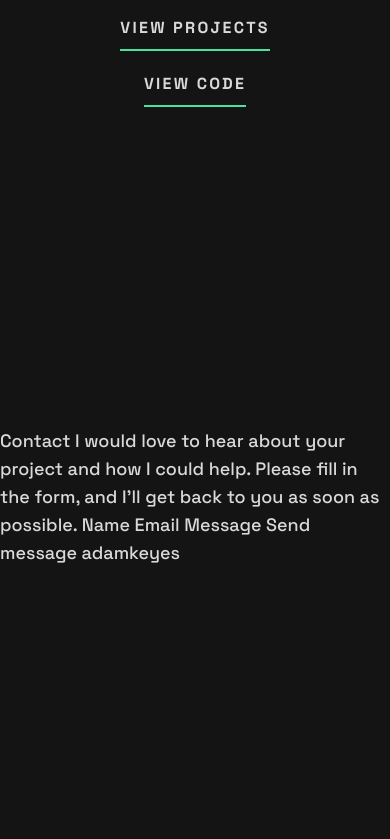
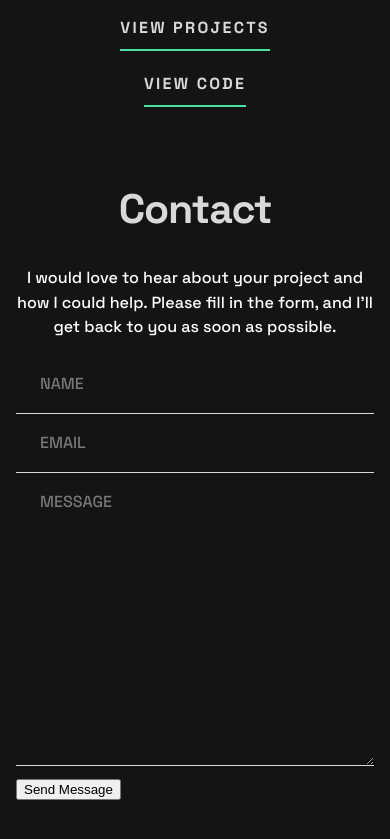
Before and after one commit to hamandatorres/frontend-mentor-single-page-developer-portfolio, a plain HTML site: page index.html in a window 390 px wide. Shown: the part 4476-5315 px from the top of the page. Drawn offline with Linux system fonts and the light colour scheme.

Commit message:
mobily styles
Working on the mobile styles for the contact section

```diff
--- a/index.html
+++ b/index.html
@@ -342,10 +342,56 @@
 					</div>
 				</div>
 			</section>
+			<section class="contact">
+				<div class="wrapper contact__wrapper">
+					<div class="contact__text">
+						<h2 class="contact__headline header__xl">Contact</h2>
+						<p class="contact__description">
+							I would love to hear about your project and how I could help.
+							Please fill in the form, and I’ll get back to you as soon as
+							possible.
+						</p>
+					</div>
+					<form action="" class="contact__form">
+						<div class="contact__control">
+							<label for="name" class="visually-hidden">Name</label>
+							<input
+								type="text"
+								id="name"
+								name="name"
+								placeholder="Name"
+								required
+							/>
+						</div>
+						<div class="contact__control">
+							<label for="email" class="visually-hidden">E-mail</label>
+							<input
+								type="text"
+								id="email"
+								name="email"
+								placeholder="Email"
+								required
+							/>
+						</div>
+						<div class="contact__control">
+							<label for="message" class="visually-hidden">Message</label>
+							<textarea
+								name="message"
+								id="message"
+								cols="30"
+								rows="10"
+								placeholder="Message"
+								required
+							></textarea>
+						</div>
+						<div class="contact__control">
+							<button type="submit">Send Message</button>
+						</div>
+					</form>
+				</div>
+			</section>
 		</main>
 		<footer class="footer"></footer>
-		Contact I would love to hear about your project and how I could help. Please
-		fill in the form, and I’ll get back to you as soon as possible. Name Email
-		Message Send message adamkeyes
+		adamkeyes
 	</body>
 </html>
--- a/style.css
+++ b/style.css
@@ -532,3 +532,38 @@ h1 > span {
 		margin-block-end: 0;
 	}
 }
+
+/*CONTENT*/
+.contact {
+}
+.contact__wrapper {
+}
+.contact__text {
+	text-align: center;
+}
+.contact__form {
+}
+.contact__control {
+}
+.contact__control input,
+.contact__control textarea {
+	width: 100%;
+	padding-block: 16px;
+	padding-inline: 24px;
+	border: none;
+	border-bottom: 1px solid var(--text1);
+	background: transparent;
+	font-family: "Space Grotesk", sans-serif;
+	font-size: 1rem;
+	line-height: 1.625;
+	color: var(--text1);
+}
+.contact__control > *::placeholder {
+	color: var(--text1);
+	opacity: 0.5;
+	text-transform: uppercase;
+}
+.contact__control input {
+}
+.contact__control textarea {
+}
```
